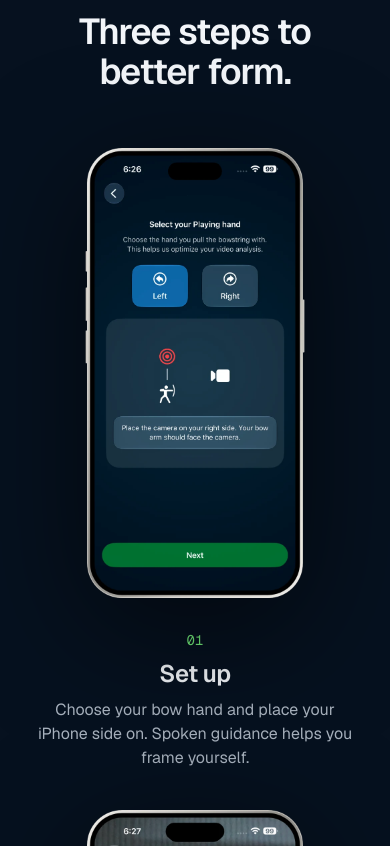
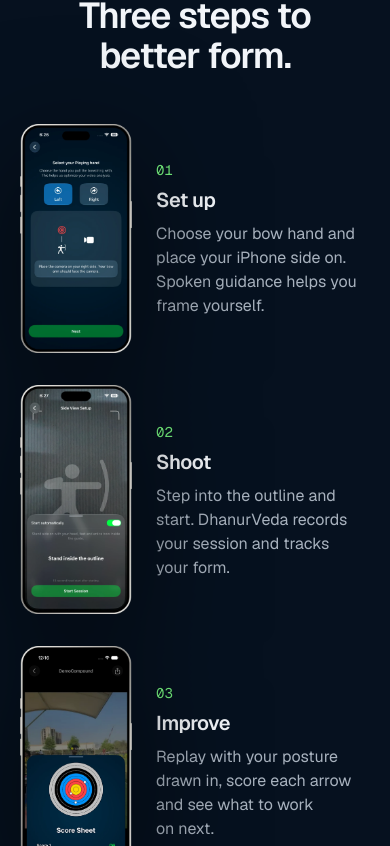
Before and after one commit to DhanurVeda/dhanurveda_web, a Next.js app: page / in a window 390 px wide. Shown: the part 3498-4344 px from the top of the page. Built offline with nearby package versions, Linux system fonts and the light colour scheme; no server answers.

Commit message:
Compact How it works and enlarge footer tap targets on phones

```diff
--- a/src/components/home/how-it-works.tsx
+++ b/src/components/home/how-it-works.tsx
@@ -24,16 +24,28 @@ const steps: { title: string; body: string; screen: Screen; alt: string }[] = [
 
 export function HowItWorks() {
   return (
-    <section id="how-it-works" className="scroll-mt-20 border-y border-line bg-bg-2/60 py-24">
+    <section id="how-it-works" className="scroll-mt-20 border-y border-line bg-bg-2/60 py-20 sm:py-24">
       <div className="mx-auto max-w-6xl px-5">
         <SectionHeading eyebrow="How it works" title="Three steps to better form." />
-        <ol className="mt-14 grid gap-10 md:grid-cols-3">
+        {/* Phones: a compact phone-beside-text row per step instead of three
+            full-height renders stacked; md up: three centred columns. */}
+        <ol className="mx-auto mt-12 grid max-w-md gap-8 sm:mt-14 md:max-w-none md:grid-cols-3 md:gap-10">
           {steps.map((step, i) => (
-            <li key={step.title} className="flex flex-col items-center text-center">
-              <Phone screen={step.screen} alt={step.alt} className="w-[220px]" />
-              <span className="mt-8 font-mono text-sm text-green">0{i + 1}</span>
-              <h3 className="mt-2 text-2xl font-semibold tracking-tight">{step.title}</h3>
-              <p className="mt-2 max-w-xs text-pretty text-muted">{step.body}</p>
+            <li
+              key={step.title}
+              className="grid grid-cols-[112px_1fr] items-center gap-6 md:flex md:flex-col md:items-center md:gap-0 md:text-center"
+            >
+              <Phone
+                screen={step.screen}
+                alt={step.alt}
+                sizes="(min-width: 768px) 220px, 112px"
+                className="w-[112px] md:w-[220px]"
+              />
+              <div>
+                <span className="font-mono text-sm text-green md:mt-8 md:block">0{i + 1}</span>
+                <h3 className="mt-1 text-xl font-semibold tracking-tight md:mt-2 md:text-2xl">{step.title}</h3>
+                <p className="mt-2 max-w-xs text-pretty text-muted md:mx-auto">{step.body}</p>
+              </div>
             </li>
           ))}
         </ol>
--- a/src/components/site-footer.tsx
+++ b/src/components/site-footer.tsx
@@ -5,9 +5,9 @@ import { footerLinks, site } from "@/lib/site";
 export function SiteFooter() {
   return (
     <footer className="border-t border-line">
-      <div className="mx-auto grid max-w-6xl gap-10 px-5 py-14 sm:grid-cols-[1.5fr_repeat(3,1fr)]">
-        <div className="space-y-3">
-          <Link href="/" className="flex items-center gap-2.5">
+      <div className="mx-auto grid max-w-6xl grid-cols-2 gap-x-6 gap-y-10 px-5 py-14 sm:grid-cols-[1.5fr_repeat(3,1fr)]">
+        <div className="col-span-2 space-y-3 sm:col-span-1">
+          <Link href="/" className="flex min-h-11 items-center gap-2.5">
             <Image src="/icon.png" alt="" width={28} height={28} className="rounded-[7px] outline-1 -outline-offset-1 outline-white/10" />
             <span className="font-semibold tracking-tight">{site.name}</span>
           </Link>
@@ -18,10 +18,14 @@ export function SiteFooter() {
             <h2 className="text-xs font-semibold uppercase tracking-widest text-faint">
               {group.title}
             </h2>
-            <ul className="mt-4 space-y-2.5 text-sm">
+            {/* 44px-tall rows on touch screens, compact list from sm up. */}
+            <ul className="mt-2 text-sm sm:mt-4 sm:space-y-2.5">
               {group.links.map((link) => (
                 <li key={link.href}>
-                  <Link href={link.href} className="text-muted transition-colors hover:text-fg">
+                  <Link
+                    href={link.href}
+                    className="inline-flex min-h-11 items-center text-muted transition-colors hover:text-fg sm:min-h-0"
+                  >
                     {link.label}
                   </Link>
                 </li>
```
